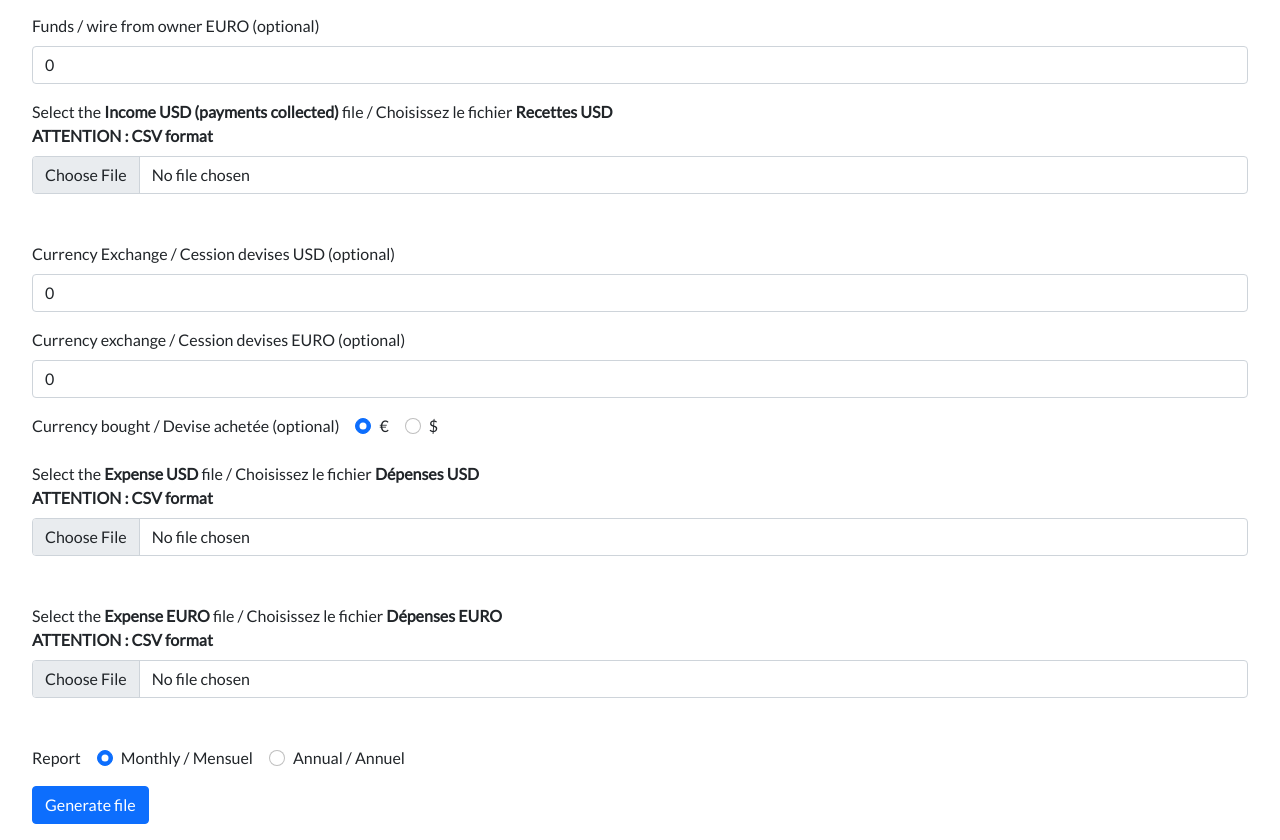
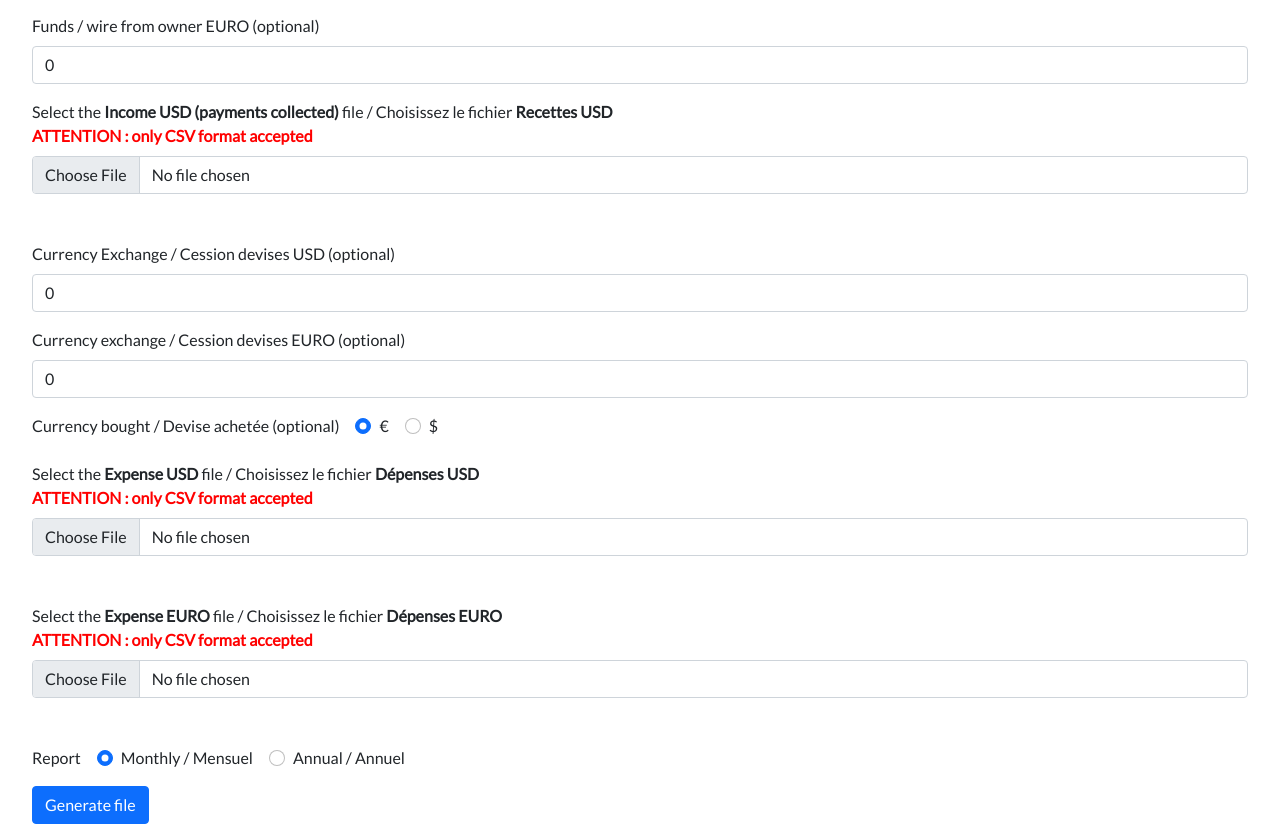
Before and after one commit to buffongeorges/finances-calculator, a React (Create React App) app: page / in a window 1280 px wide. Shown: the part 642-1482 px from the top of the page. Built offline with nearby package versions, Linux system fonts and the light colour scheme.

Commit message:
format in red

```diff
--- a/src/pages/Home.js
+++ b/src/pages/Home.js
@@ -644,7 +644,7 @@ function Home() {
             Select the <strong>Income USD (payments collected)</strong> file /
             Choisissez le fichier <strong>Recettes USD </strong>
             <br />
-            <strong>ATTENTION : CSV format</strong>
+            <strong style={{color: 'red'}}>ATTENTION : only CSV format accepted</strong>
           </Form.Label>
 
           <Form.Control
@@ -751,7 +751,7 @@ function Home() {
             Select the <strong>Expense USD </strong> file / Choisissez le
             fichier <strong>Dépenses USD </strong>
             <br />
-            <strong>ATTENTION : CSV format</strong>
+            <strong style={{color: 'red'}}>ATTENTION : only CSV format accepted</strong>
           </Form.Label>
           <Form.Control
             type="file"
@@ -765,7 +765,7 @@ function Home() {
             Select the <strong>Expense EURO </strong>file / Choisissez le
             fichier <strong>Dépenses EURO</strong>
             <br />
-            <strong>ATTENTION : CSV format</strong>
+            <strong style={{color: 'red'}}>ATTENTION : only CSV format accepted</strong>
           </Form.Label>
           <Form.Control
             type="file"
```
